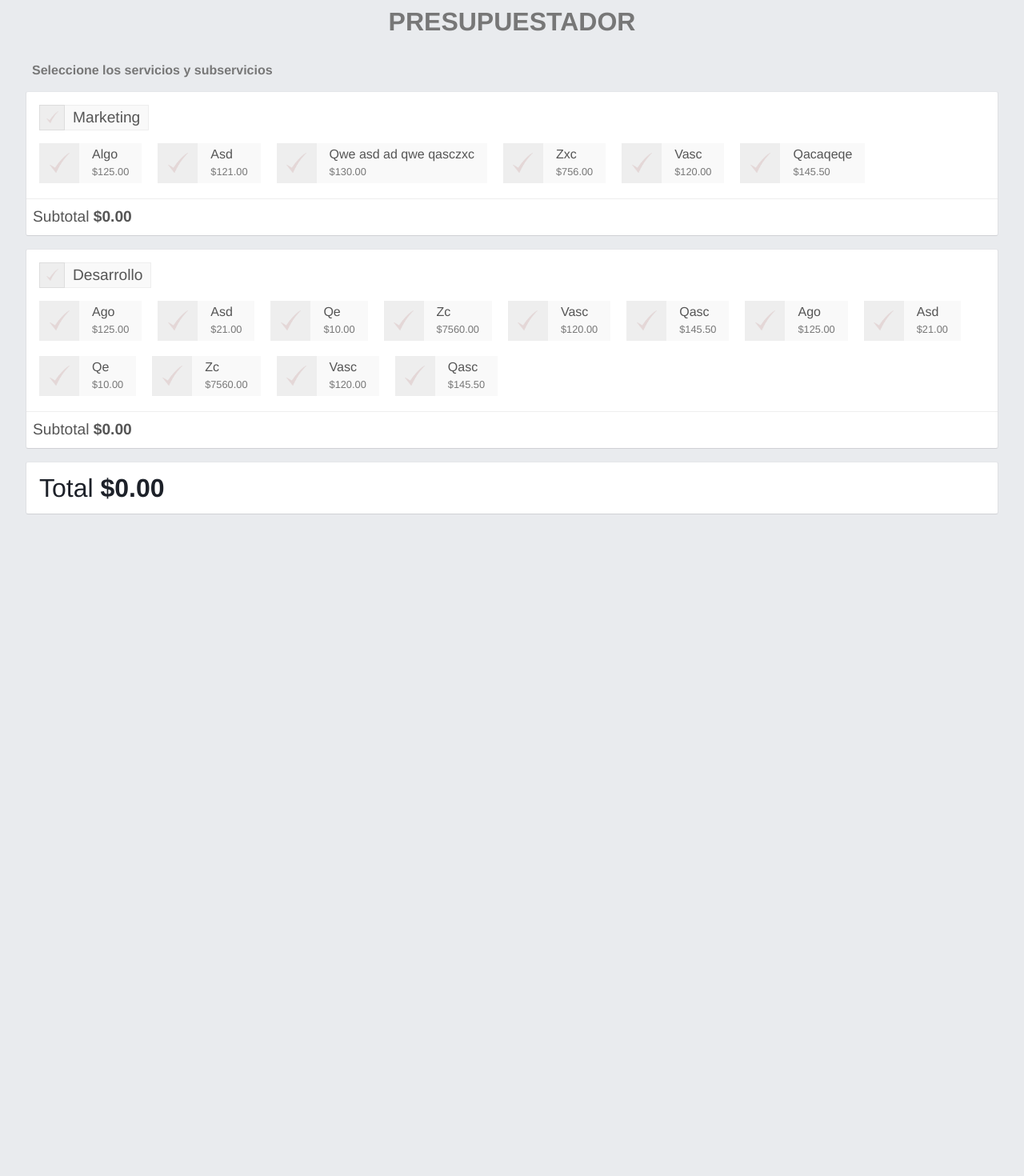
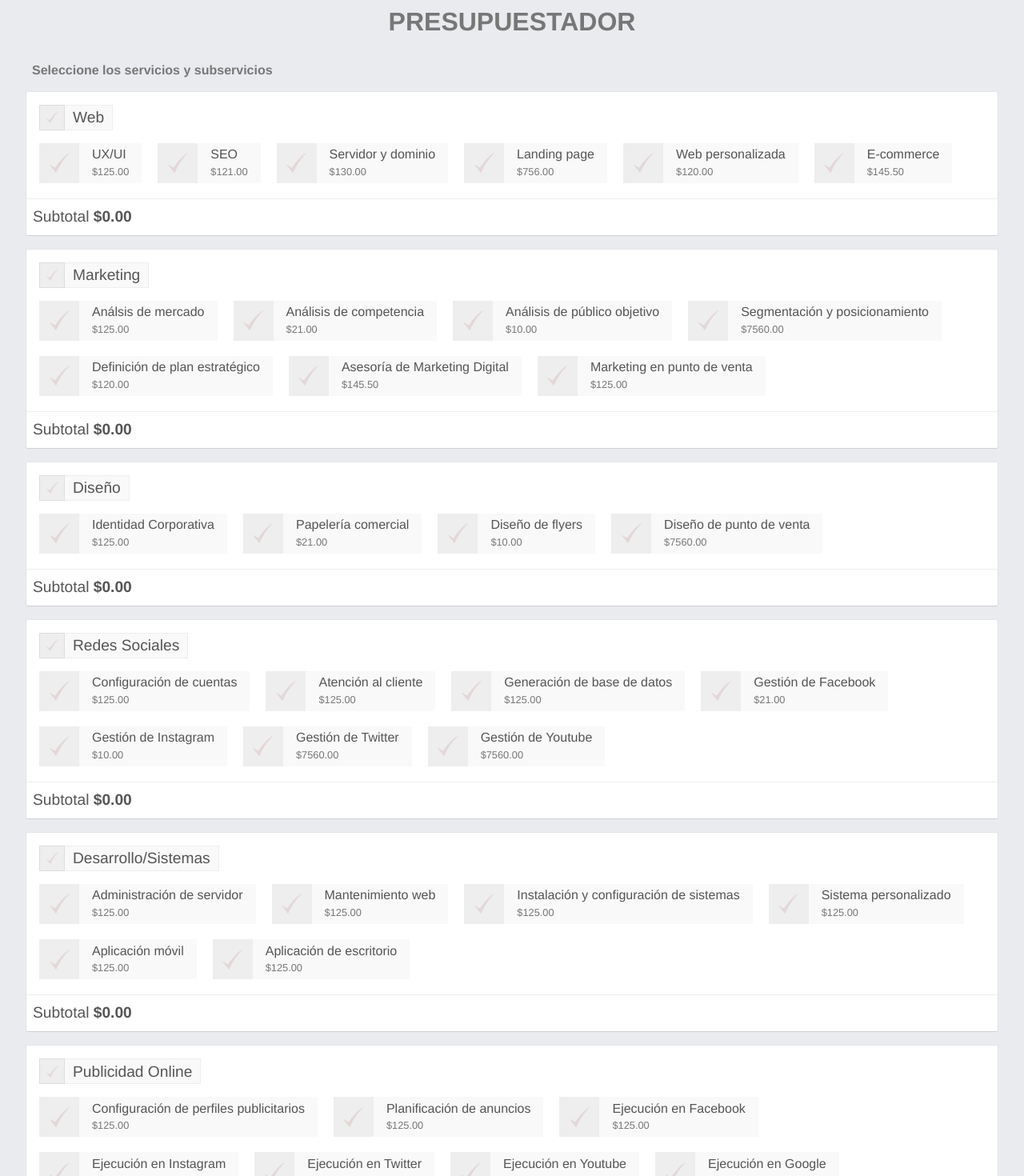
Before and after one commit to aboglioli/presupuestador, an Angular app: page / in a window 1280 px wide. Shown: the part 40-1510 px from the top of the page at 80% size. Before the commit the page ends 800 px from the top, so only its background shows below. Built offline with nearby package versions, Linux system fonts and the light colour scheme.

Commit message:
Add services with fake prices

```diff
--- a/src/app/app.component.ts
+++ b/src/app/app.component.ts
@@ -11,33 +11,82 @@ export class AppComponent implements OnInit {
   ngOnInit() {
     this.fields = [
       {
-        title: 'Marketing',
+        title: 'Web',
         selected: false,
+        defaultItems: [0, 1, 2, 3],
         items: [
-          {title: 'Algo', value: 125.00, selected: false},
-          {title: 'Asd', value: 121.00, selected: false},
-          {title: 'Qwe asd ad qwe qasczxc', value: 130.00, selected: false},
-          {title: 'Zxc', value: 756.00, selected: false},
-          {title: 'Vasc', value: 120.00, selected: false},
-          {title: 'Qacaqeqe', value: 145.50, selected: false},
+          {title: 'UX/UI', value: 125.00, selected: false},
+          {title: 'SEO', value: 121.00, selected: false},
+          {title: 'Servidor y dominio', value: 130.00, selected: false},
+          {title: 'Landing page', value: 756.00, selected: false},
+          {title: 'Web personalizada', value: 120.00, selected: false},
+          {title: 'E-commerce', value: 145.50, selected: false},
         ]
       },
       {
-        title: 'Desarrollo',
+        title: 'Marketing',
         selected: false,
+        defaultItems: [0, 1, 2, 3, 4, 5],
         items: [
-          {title: 'Ago', value: 125.00, selected: false},
-          {title: 'Asd', value: 21.00, selected: false},
-          {title: 'Qe', value: 10.00, selected: false},
-          {title: 'Zc', value: 7560.00, selected: false},
-          {title: 'Vasc', value: 120.00, selected: false},
-          {title: 'Qasc', value: 145.50, selected: false},
-          {title: 'Ago', value: 125.00, selected: false},
-          {title: 'Asd', value: 21.00, selected: false},
-          {title: 'Qe', value: 10.00, selected: false},
-          {title: 'Zc', value: 7560.00, selected: false},
-          {title: 'Vasc', value: 120.00, selected: false},
-          {title: 'Qasc', value: 145.50, selected: false},
+          {title: 'Análsis de mercado', value: 125.00, selected: false},
+          {title: 'Análisis de competencia', value: 21.00, selected: false},
+          {title: 'Análisis de público objetivo', value: 10.00, selected: false},
+          {title: 'Segmentación y posicionamiento', value: 7560.00, selected: false},
+          {title: 'Definición de plan estratégico', value: 120.00, selected: false},
+          {title: 'Asesoría de Marketing Digital', value: 145.50, selected: false},
+          {title: 'Marketing en punto de venta', value: 125.00, selected: false}
+        ]
+      },
+      {
+        title: 'Diseño',
+        selected: false,
+        defaultItems: [0, 1, 2],
+        items: [
+          {title: 'Identidad Corporativa', value: 125.00, selected: false},
+          {title: 'Papelería comercial', value: 21.00, selected: false},
+          {title: 'Diseño de flyers', value: 10.00, selected: false},
+          {title: 'Diseño de punto de venta', value: 7560.00, selected: false}
+        ]
+      },
+      {
+        title: 'Redes Sociales',
+        selected: false,
+        defaultItems: [0, 1, 2, 3],
+        items: [
+          {title: 'Configuración de cuentas', value: 125.00, selected: false},
+          {title: 'Atención al cliente', value: 125.00, selected: false},
+          {title: 'Generación de base de datos', value: 125.00, selected: false},
+          {title: 'Gestión de Facebook', value: 21.00, selected: false},
+          {title: 'Gestión de Instagram', value: 10.00, selected: false},
+          {title: 'Gestión de Twitter', value: 7560.00, selected: false},
+          {title: 'Gestión de Youtube', value: 7560.00, selected: false},
+        ]
+      },
+      {
+        title: 'Desarrollo/Sistemas',
+        selected: false,
+        defaultItems: [0, 1, 2],
+        items: [
+          {title: 'Administración de servidor', value: 125.00, selected: false},
+          {title: 'Mantenimiento web', value: 125.00, selected: false},
+          {title: 'Instalación y configuración de sistemas', value: 125.00, selected: false},
+          {title: 'Sistema personalizado', value: 125.00, selected: false},
+          {title: 'Aplicación móvil', value: 125.00, selected: false},
+          {title: 'Aplicación de escritorio', value: 125.00, selected: false}
+        ]
+      },
+      {
+        title: 'Publicidad Online',
+        selected: false,
+        defaultItems: [0, 1, 2],
+        items: [
+          {title: 'Configuración de perfiles publicitarios', value: 125.00, selected: false},
+          {title: 'Planificación de anuncios', value: 125.00, selected: false},
+          {title: 'Ejecución en Facebook', value: 125.00, selected: false},
+          {title: 'Ejecución en Instagram', value: 125.00, selected: false},
+          {title: 'Ejecución en Twitter', value: 125.00, selected: false},
+          {title: 'Ejecución en Youtube', value: 125.00, selected: false},
+          {title: 'Ejecución en Google', value: 125.00, selected: false},
         ]
       }
     ];
--- a/src/styles.scss
+++ b/src/styles.scss
@@ -27,7 +27,6 @@ body, html {
     padding: 1rem;
     display: flex;
     align-items: stretch;
-    width: 200px;
 
     &:hover {
       cursor: pointer;
```
